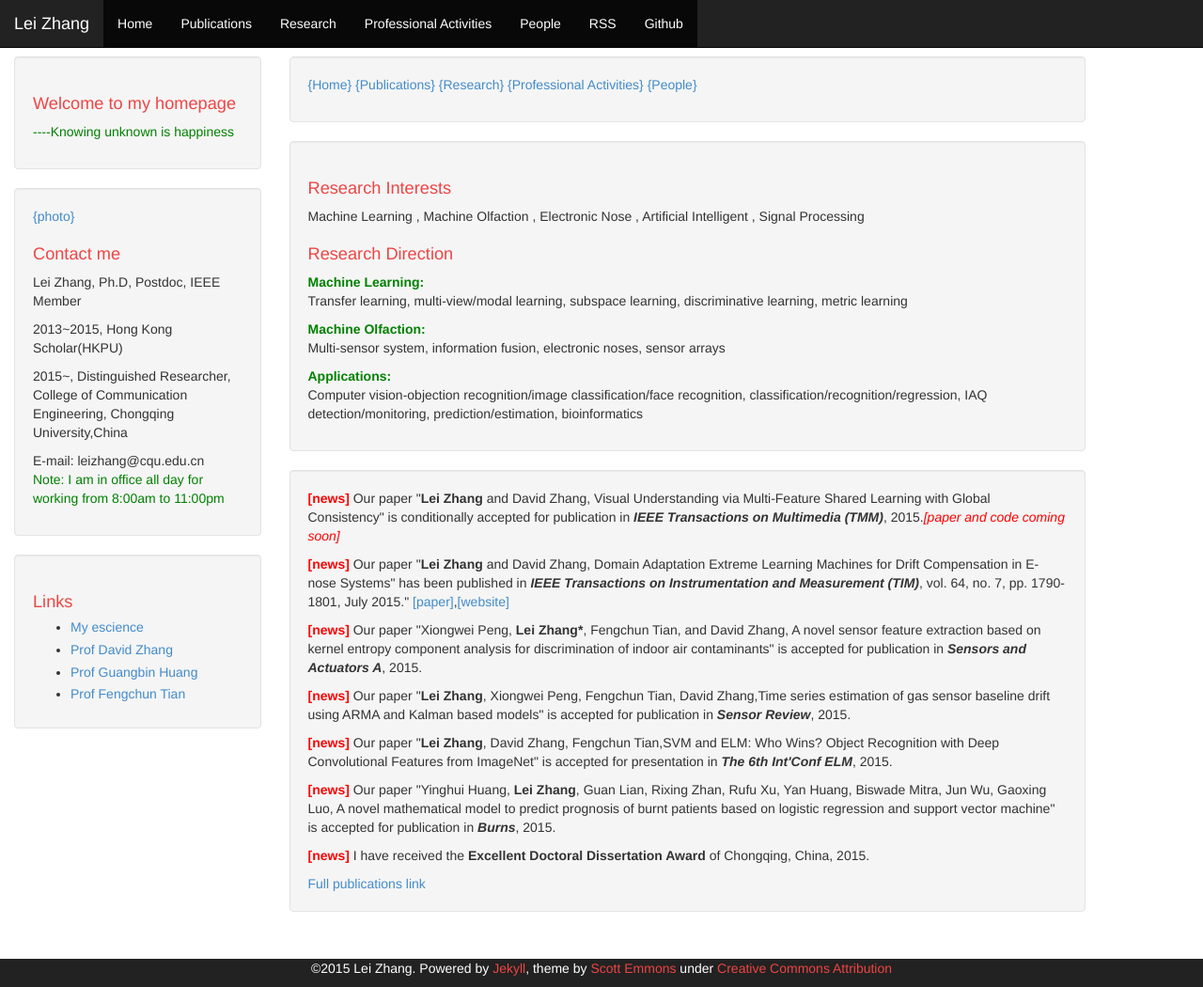
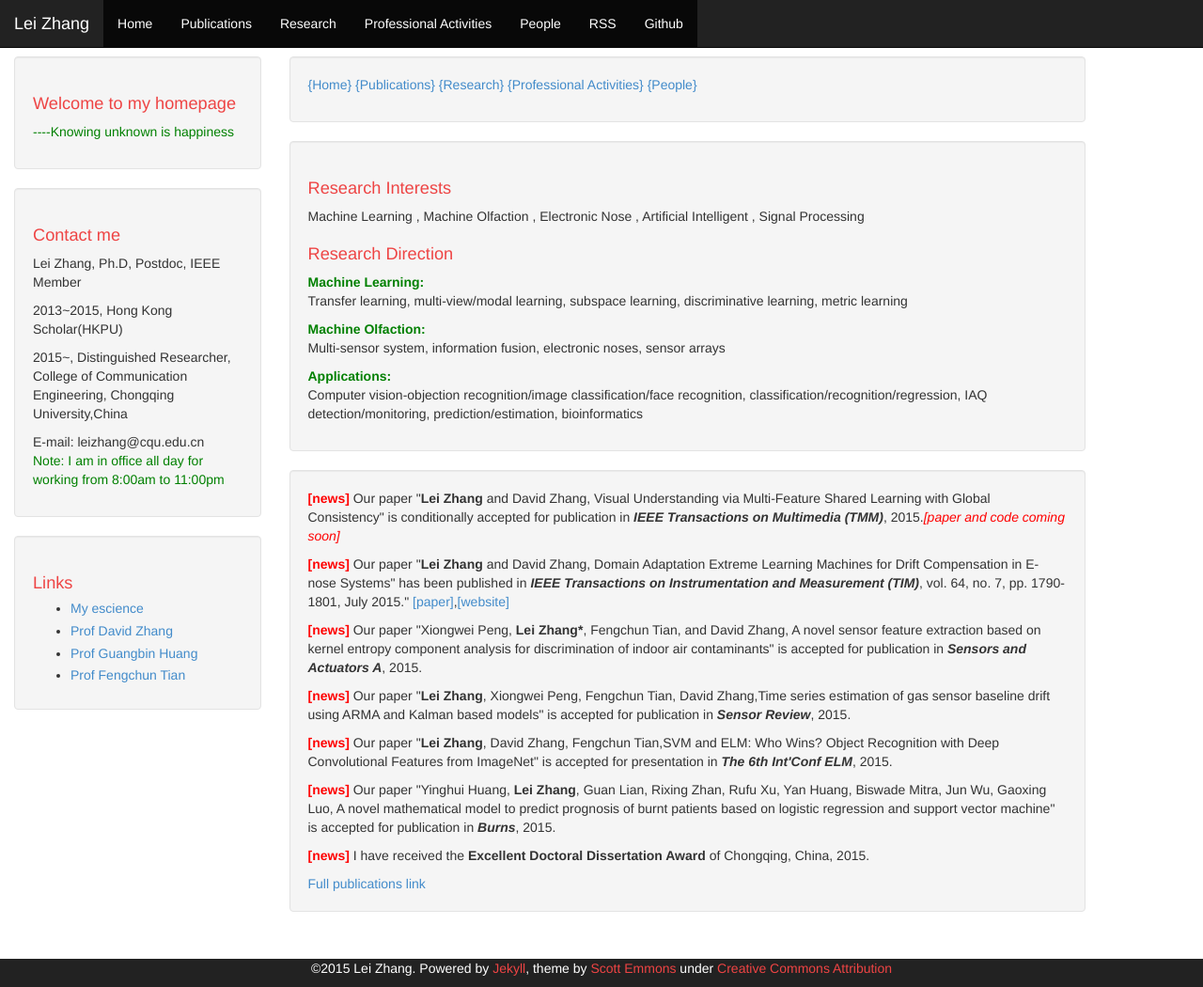
Before and after one commit to DrLeiZhang/website, a Jekyll site: the page built from index.html, in a window 1280 px wide and 1050 px high. Shown: the whole window at 94% size. Built offline with Jekyll 4.4.1, drawn with Linux system fonts in a browser that asks for light colours; Markdown is read by kramdown in place of the engine named in the settings; the list of posts is cut into pages by our own code.

Commit message:
Update
Signed-off-by: leizhang@cqu.edu.cn <leizhang@cqu.edu.cn>

```diff
--- a/_includes/sidebar.html
+++ b/_includes/sidebar.html
@@ -4,8 +4,6 @@
 
 <div class="sidebar well">
 
-
-<p><a href="resources/Me.jpg">{photo}</a></p>
 <p><a href="http://www.leizhang.tk/resources/LeiZhang.jpg"></a></p>
     <h1>Contact me</h1>
 <p>Lei Zhang, Ph.D, Postdoc, IEEE Member</p><p>2013~2015, Hong Kong Scholar(HKPU)</p><p>2015~, Distinguished Researcher, College of Communication Engineering, Chongqing University,China</p>
```
